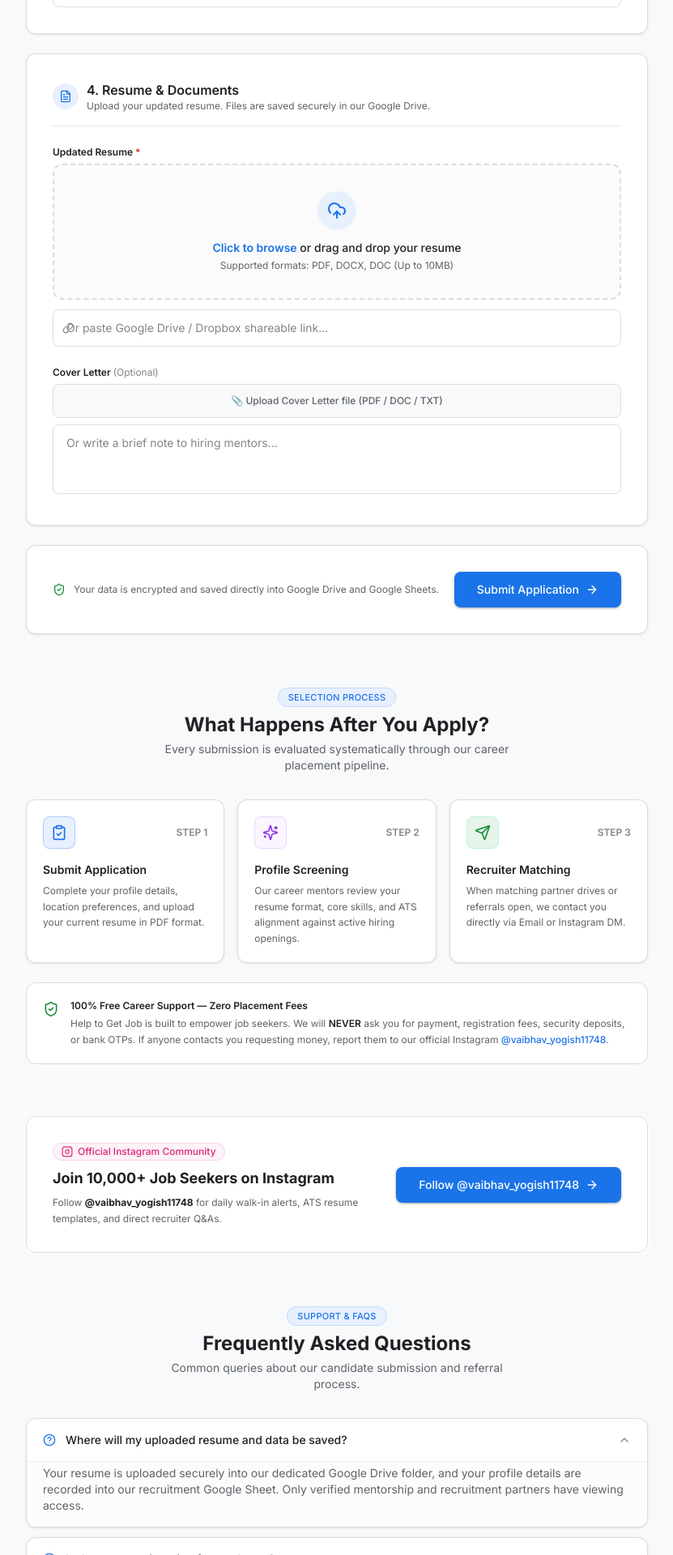
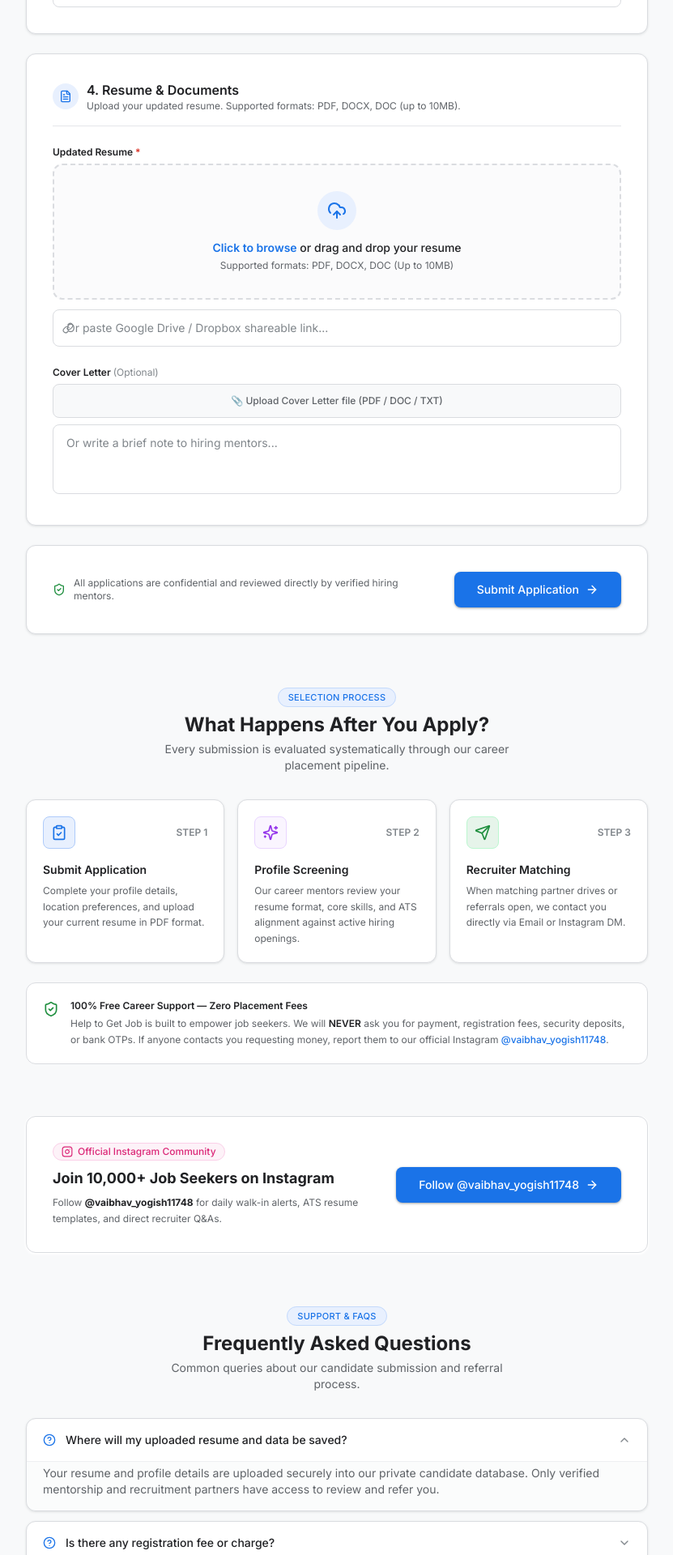
Before and after one commit to helptogetjob123-dotcom/candidateinfo, a React (Vite) app: page / in a window 1280 px wide. Shown: the part 1600-3520 px from the top of the page at 81% size, without its empty margins (224-1055 px from the left). Built offline with nearby package versions, Linux system fonts and the light colour scheme.

Commit message:
fix: remove internal Google backend notice from submit section and clean up candidate copy

```diff
--- a/src/components/ApplicationForm.tsx
+++ b/src/components/ApplicationForm.tsx
@@ -244,7 +244,7 @@ export const ApplicationForm: React.FC<ApplicationFormProps> = ({ onSubmitSucces
         }
       }
 
-      setSubmitStatusMessage('Uploading to Google Drive & logging response...');
+      setSubmitStatusMessage('Uploading resume & logging response...');
 
       let resolvedResumeDriveLink: string | undefined = undefined;
 
@@ -671,7 +671,7 @@ export const ApplicationForm: React.FC<ApplicationFormProps> = ({ onSubmitSucces
                 4. Resume & Documents
               </h2>
               <p className="text-xs text-google-text-secondary">
-                Upload your updated resume. Files are saved securely in our Google Drive.
+                Upload your updated resume. Supported formats: PDF, DOCX, DOC (up to 10MB).
               </p>
             </div>
           </div>
@@ -735,7 +735,7 @@ export const ApplicationForm: React.FC<ApplicationFormProps> = ({ onSubmitSucces
                         <span>{formatFileSize(formData.resumeFileSize)}</span>
                         <span>•</span>
                         <span className="text-google-green flex items-center gap-1 font-medium">
-                          <CheckCircle className="w-3 h-3" /> Ready to upload to Drive
+                          <CheckCircle className="w-3 h-3" /> Ready to submit
                         </span>
                       </p>
                     </div>
@@ -846,9 +846,7 @@ export const ApplicationForm: React.FC<ApplicationFormProps> = ({ onSubmitSucces
         <div className="google-card p-6 sm:p-8 flex flex-col sm:flex-row items-center justify-between gap-4">
           <div className="flex items-center gap-2.5 text-xs text-google-text-secondary text-center sm:text-left">
             <ShieldCheck className="w-4 h-4 text-google-green shrink-0" />
-            <span>
-              Your data is encrypted and saved directly into Google Drive and Google Sheets.
-            </span>
+            <span>All applications are confidential and reviewed directly by verified hiring mentors.</span>
           </div>
 
           <button
--- a/src/components/ConfirmationScreen.tsx
+++ b/src/components/ConfirmationScreen.tsx
@@ -28,7 +28,7 @@ export const ConfirmationScreen: React.FC<ConfirmationScreenProps> = ({
             Application Submitted
           </h1>
           <p className="text-google-text-secondary text-sm mt-2 max-w-md mx-auto leading-relaxed">
-            Thank you for applying! Your dossier has been securely recorded into our recruiter database and Google Drive.
+            Thank you for applying! Your application has been securely recorded into our candidate database.
           </p>
         </div>
 
--- a/src/components/FAQSection.tsx
+++ b/src/components/FAQSection.tsx
@@ -12,7 +12,7 @@ export const FAQSection: React.FC = () => {
   const faqs: FAQItem[] = [
     {
       q: 'Where will my uploaded resume and data be saved?',
-      a: 'Your resume is uploaded securely into our dedicated Google Drive folder, and your profile details are recorded into our recruitment Google Sheet. Only verified mentorship and recruitment partners have viewing access.',
+      a: 'Your resume and profile details are uploaded securely into our private candidate database. Only verified mentorship and recruitment partners have access to review and refer you.',
     },
     {
       q: 'Is there any registration fee or charge?',
```
Also changed, not shown: 1 other file (tests, documents, lock files or other folders).
